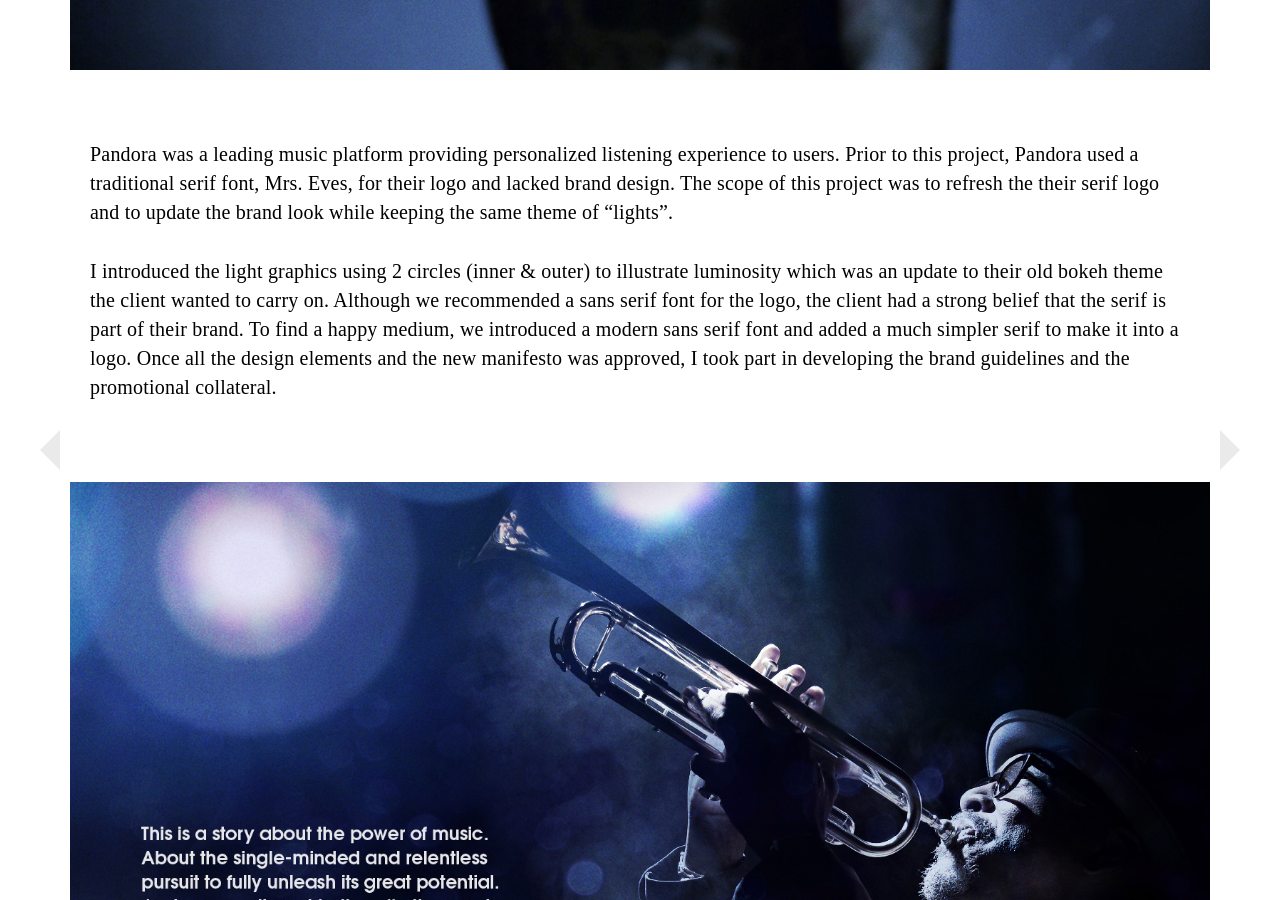
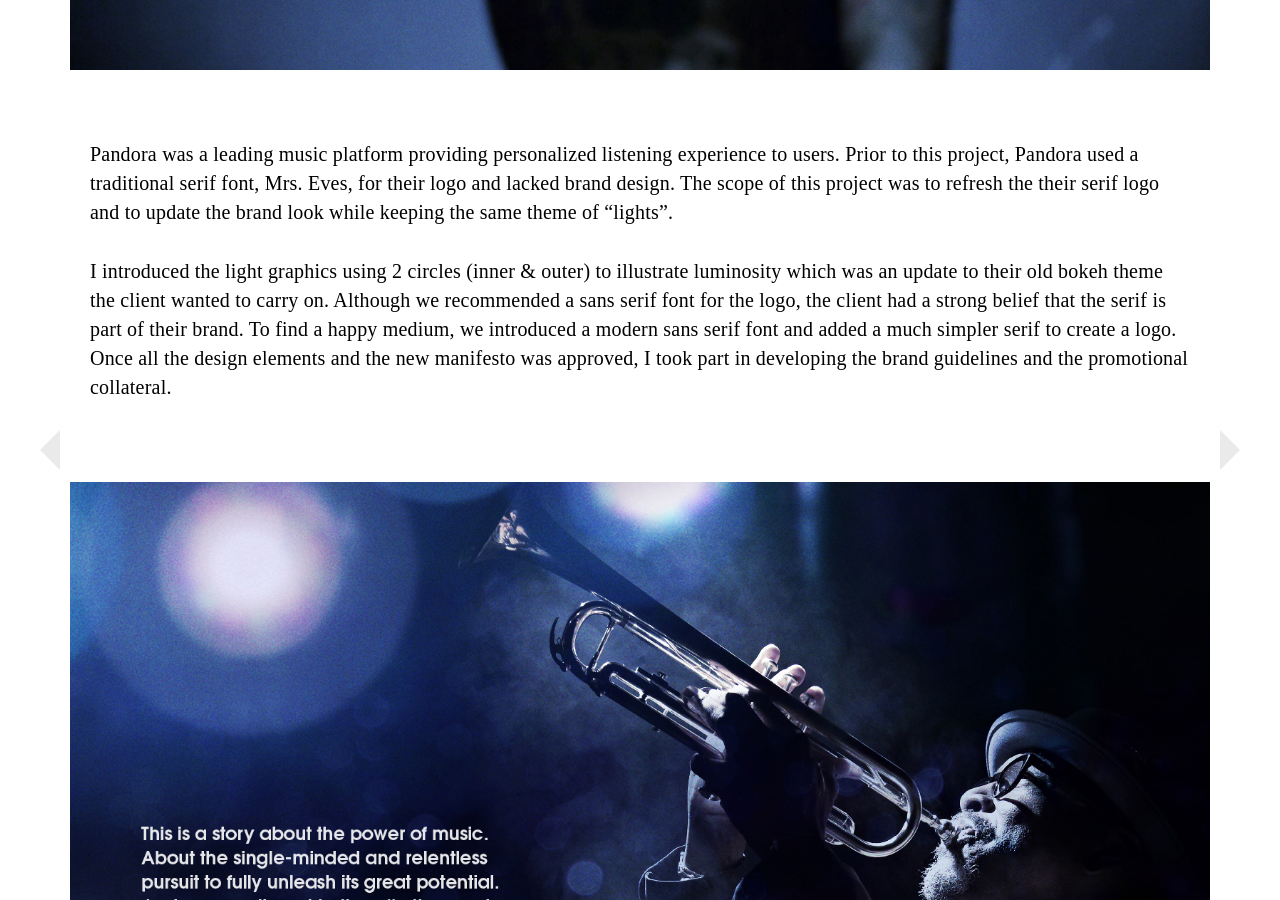
Before and after one commit to iameugenejo/suahkown.com, a Jekyll site: the page built from _portfolios/070-pandora.md, in a window 1280 px wide and 900 px high, scrolled down 1166 px. Built offline with Jekyll 4.4.1, drawn with Linux system fonts in a browser that asks for light colours; some web fonts are replaced.

Commit message:
update copies

```diff
--- a/_portfolios/070-pandora.md
+++ b/_portfolios/070-pandora.md
@@ -13,5 +13,5 @@ agency: BIRD Los Angeles
 role: Lead Designer – design concept & execution, promotional design
 details:
   - Pandora was a leading music platform providing personalized listening experience to users. Prior to this project, Pandora used a traditional serif font, Mrs. Eves, for their logo and lacked brand design. The scope of this project was to refresh the their serif logo and to update the brand look while keeping the same theme of “lights”.
-  - I introduced the light graphics using 2 circles (inner & outer) to illustrate luminosity which was an update to their old bokeh theme the client wanted to carry on. Although we recommended a sans serif font for the logo, the client had a strong belief that the serif is part of their brand. To find a happy medium, we introduced a modern sans serif font and added a much simpler serif to make it into a logo. Once all the design elements and the new manifesto was approved, I took part in developing the brand guidelines and the promotional collateral.
+  - I introduced the light graphics using 2 circles (inner & outer) to illustrate luminosity which was an update to their old bokeh theme the client wanted to carry on. Although we recommended a sans serif font for the logo, the client had a strong belief that the serif is part of their brand. To find a happy medium, we introduced a modern sans serif font and added a much simpler serif to create a logo. Once all the design elements and the new manifesto was approved, I took part in developing the brand guidelines and the promotional collateral.
 ---
```
Also changed, not shown: _portfolios/050-tetris.md (+1 -1 lines).
